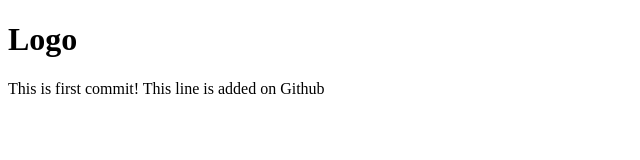
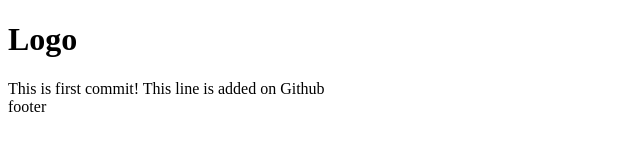
Before and after one commit to Qtana/frontend_test, a plain HTML site: page index.html in a window 1280 px wide. Shown: the full height of the page, 0-640 px from the left. Drawn offline with Linux system fonts and the light colour scheme.

Commit message:
Fixed footer

```diff
--- a/index.html
+++ b/index.html
@@ -11,7 +11,7 @@
 	This is first commit!
 
 	This line is added on Github
-	<div class="footer"
+	<div class="footer">
 	footer
 	</div>
 </body>
```
